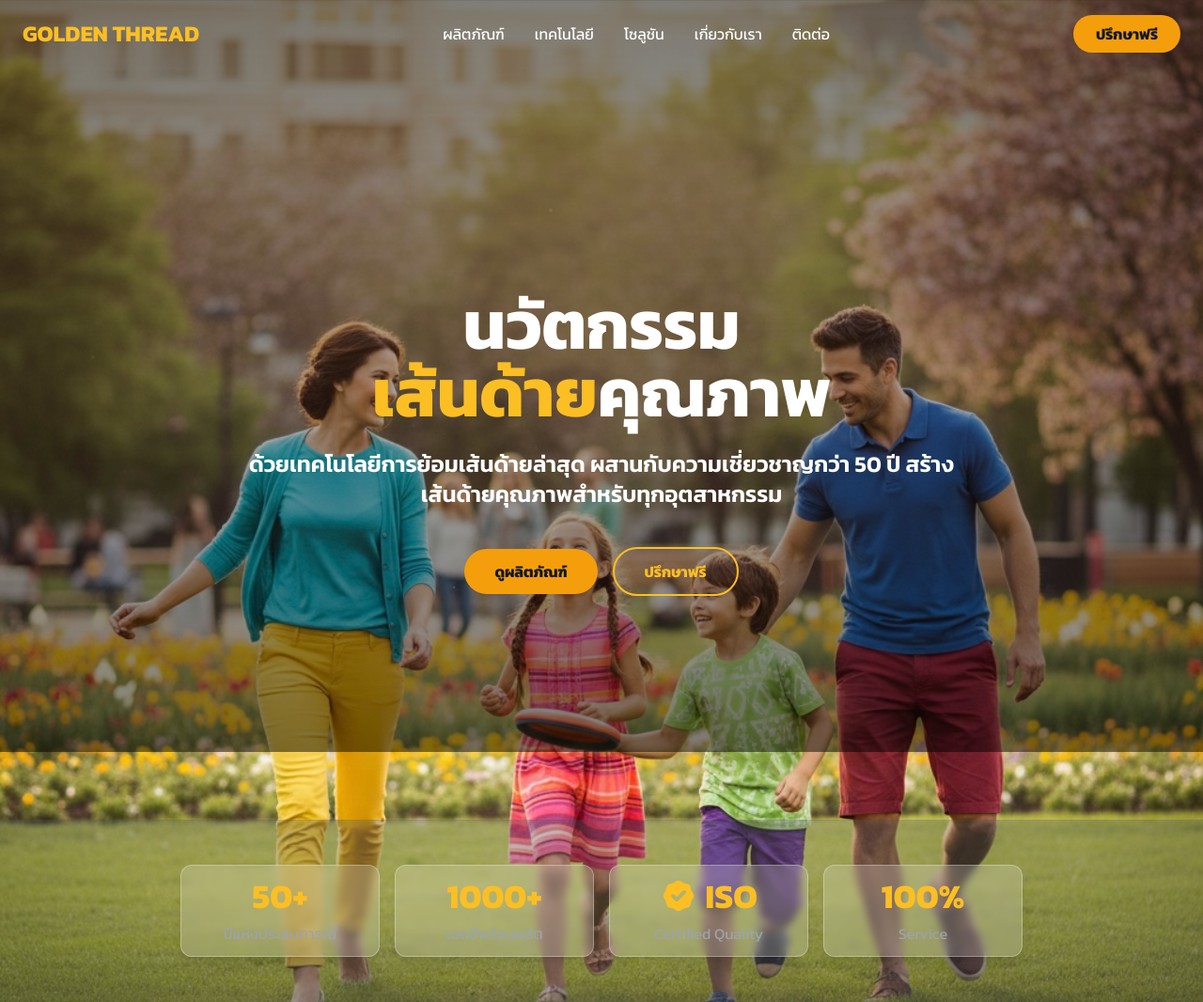
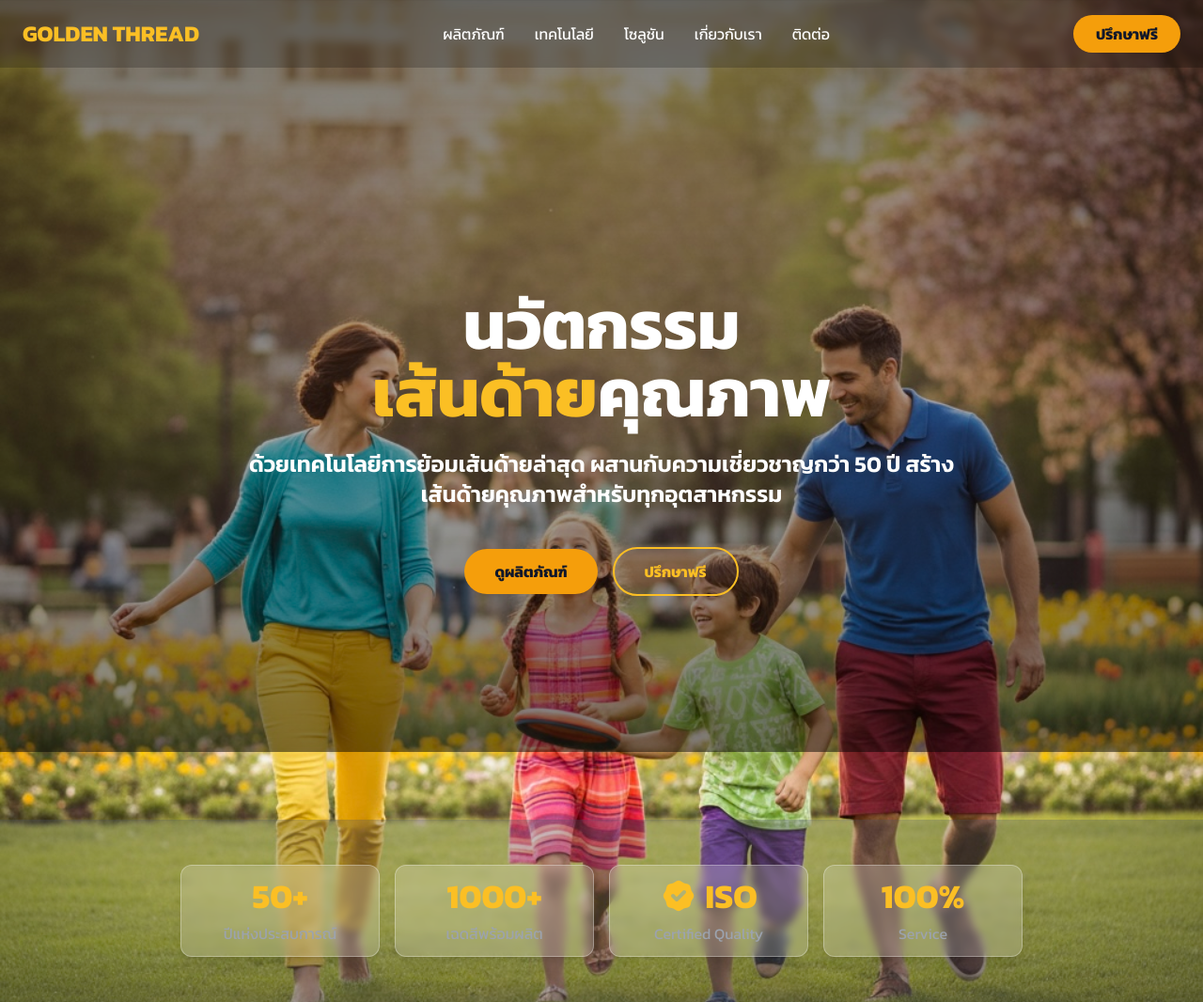
Before and after one commit to GTTHAI/goldenthread, a plain HTML site: page index.html in a window 1280 px wide. Shown: the top 1066 px of the page at 94% size. Drawn offline with nearby package versions, Linux system fonts and the light colour scheme.

Commit message:
เพิ่ม fade หัว

```diff
--- a/index.html
+++ b/index.html
@@ -13,7 +13,7 @@
 <body class="bg-gray-800 text-gray-300">
 
     <!-- Header -->
-    <header class="sticky top-0 z-50">
+    <header class="sticky top-0 z-50 bg-black/20 backdrop-blur-sm">
         <nav class="container mx-auto px-6 py-4 flex justify-between items-center">
             <a href="#" class="text-2xl font-bold text-amber-400">GOLDEN THREAD</a>
             <div class="hidden md:flex space-x-8 items-center">
```
